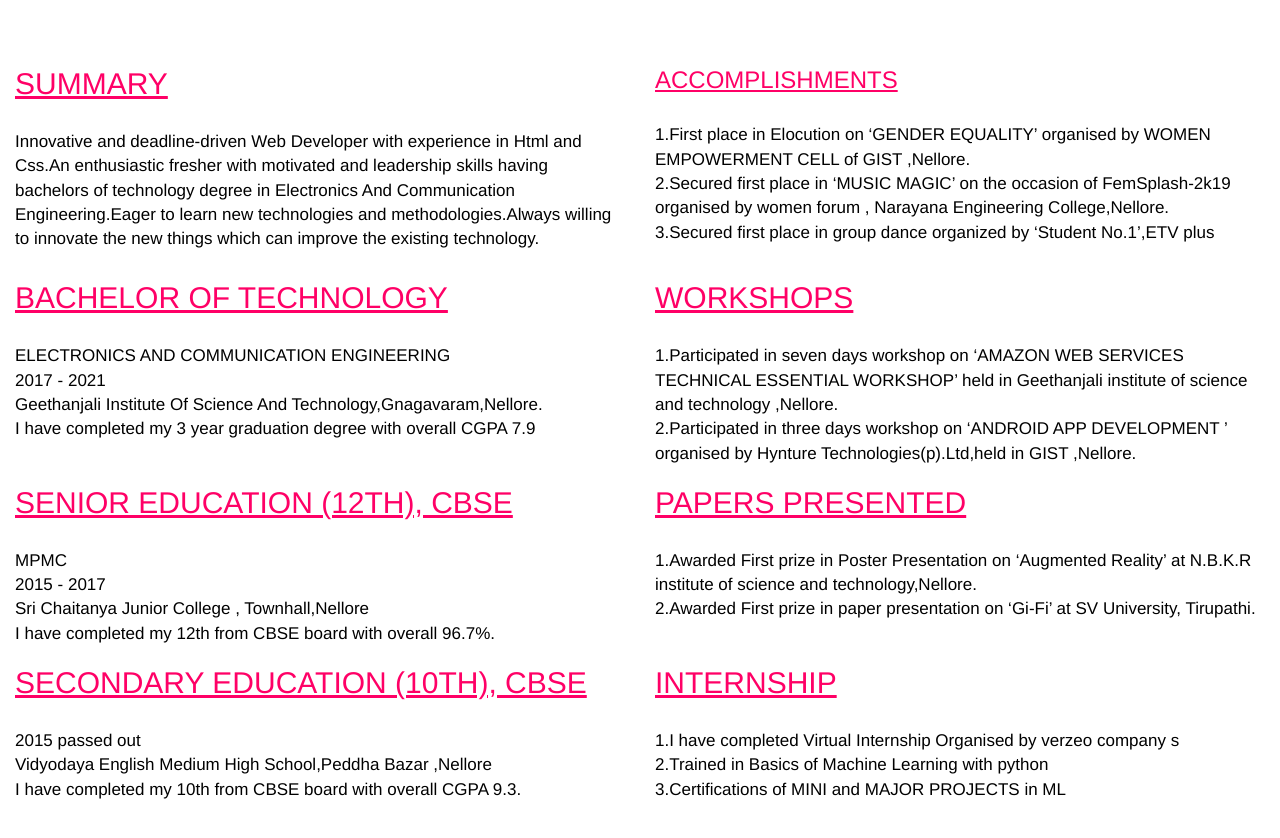
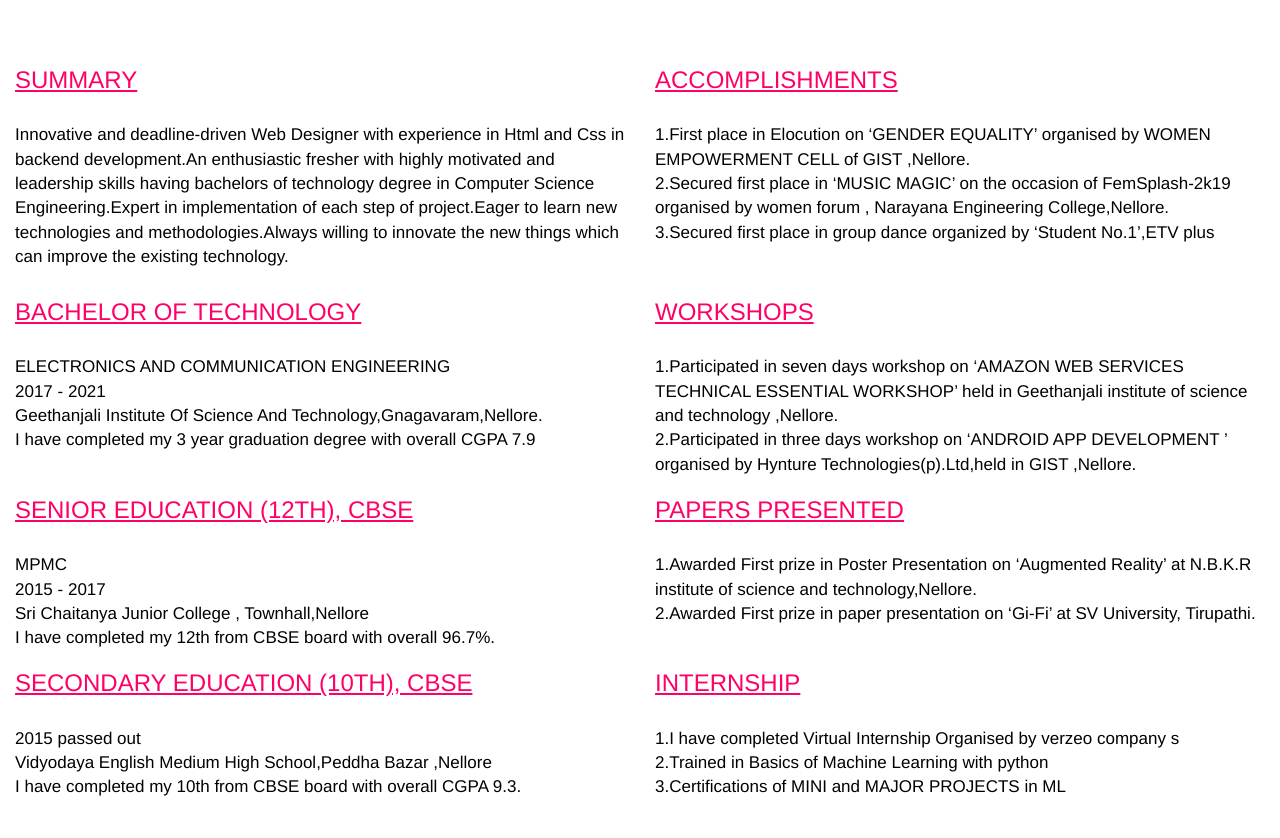
Before and after one commit to gayatrisetty/Portfolio, a plain HTML site: page resume1.html in a window 1280 px wide. Shown: the part 56-894 px from the top of the page. Drawn offline with nearby package versions, Linux system fonts and the light colour scheme.

Commit message:
Update resume1.html

```diff
--- a/resume1.html
+++ b/resume1.html
@@ -32,12 +32,13 @@
 <div class="container-fluid">
   <div class="row">
   <div class="col-sm-6">
-    <h2><u>SUMMARY</u></h2>
+    <h3><u>SUMMARY</u></h3>
     <br>
-<p style="color:black;font-size:17px";>Innovative and deadline-driven Web Developer with experience in Html
-and Css.An enthusiastic fresher with
+<p style="color:black;font-size:17px";>Innovative and deadline-driven Web Designer with experience in Html
+and Css in backend development.An enthusiastic fresher with highly
 motivated and leadership skills having bachelors of technology degree
-in Electronics And Communication Engineering.Eager to learn new technologies and methodologies.Always
+in Computer Science Engineering.Expert in implementation of each step
+of project.Eager to learn new technologies and methodologies.Always
 willing to innovate the new things which can improve the existing
 technology.</p>
     </div>
@@ -58,7 +59,7 @@ organised by women forum , Narayana Engineering College,Nellore.</td></tr>
     <div class="row">
 
     <div class="col-sm-6">
-  <h2><u>BACHELOR OF TECHNOLOGY</u></h2>
+  <h3><u>BACHELOR OF TECHNOLOGY</u></h3>
   <br>
 
 <table style="color:black;font-size:17px";><tr><td>
@@ -72,7 +73,7 @@ ELECTRONICS AND COMMUNICATION ENGINEERING</td></tr>
 overall CGPA 7.9</td></tr></table>
 </div>
 <div class="col-sm-6">
-<h2><u>WORKSHOPS</u></h2>
+<h3><u>WORKSHOPS</u></h3>
 <br>
 
 <table style="color:black;font-size:17px";><tr><td>1.Participated in seven days workshop on ‘AMAZON WEB SERVICES
@@ -86,7 +87,7 @@ organised by Hynture Technologies(p).Ltd,held in GIST ,Nellore.</td></tr></table
     <div class="row">
 
     <div class="col-sm-6">
-    <h2><u>SENIOR EDUCATION (12TH), CBSE</u></h2>
+    <h3><u>SENIOR EDUCATION (12TH), CBSE</u></h3>
     <br>
 <table style="color:black;font-size:17px";><tr><td>
 MPMC</td></tr>
@@ -98,7 +99,7 @@ MPMC</td></tr>
 <tr><td>I have completed my 12th from CBSE board with overall 96.7%.</td></tr></table>
     </div>
     <div class="col-sm-6">
-    <h2><u>PAPERS PRESENTED</u></h2>
+    <h3><u>PAPERS PRESENTED</u></h3>
     <br>
 <table style="color:black;font-size:17px";><tr><td>
 
@@ -111,7 +112,7 @@ Tirupathi.</td></tr></table>
   </div>
   <div class="row">
     <div class="col-sm-6">
-      <h2><u>SECONDARY EDUCATION (10TH), CBSE</u></h2>
+      <h3><u>SECONDARY EDUCATION (10TH), CBSE</u></h3>
       <br>
 
 <table style="color:black;font-size:17px";><tr><td>2015 passed out</td></tr>
@@ -122,7 +123,7 @@ Tirupathi.</td></tr></table>
     </div>
 
     <div class="col-sm-6">
-<h2><u>INTERNSHIP</u></h2>
+<h3><u>INTERNSHIP</u></h3>
 <br>
     <table style="color:black;font-size:17px";>
       <tr>
```
